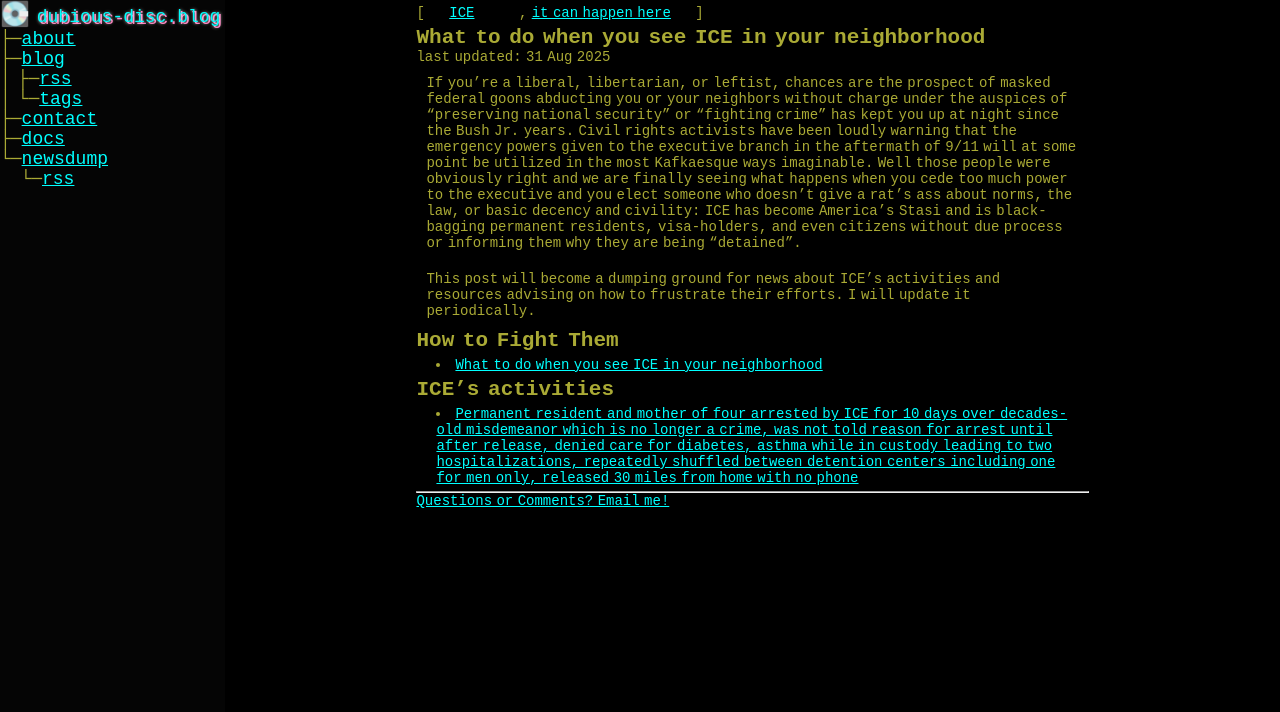
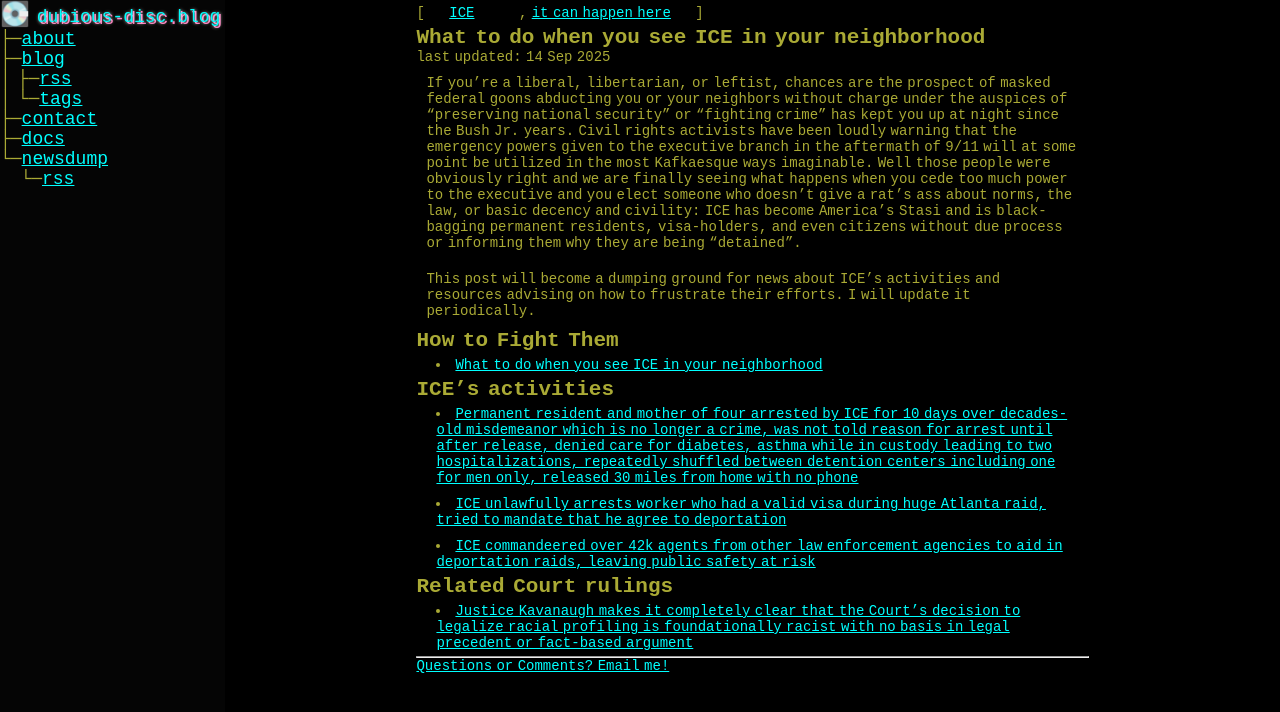
Before and after one commit to paranoid-porygon/paranoid-porygon.github.io, a Jekyll site: the page built from _posts/published/2025-08-31-ICE-in-your-hood.md, in a window 1280 px wide. Shown: the top 712 px of the page. Built offline with Jekyll 4.4.1, drawn with Linux system fonts in a browser that asks for light colours; a file with an impossible date is left out.

Commit message:
blog post updates and newsdump

```diff
--- a/_posts/published/2025-08-31-ICE-in-your-hood.md
+++ b/_posts/published/2025-08-31-ICE-in-your-hood.md
@@ -1,7 +1,7 @@
 ---
 layout: post
 title:  "What to do when you see ICE in your neighborhood"
-date: 2025-08-31
+date: 2025-09-14
 tags: [ICE, it can happen here]
 published: true
 ---
@@ -19,3 +19,10 @@ This post will become a dumping ground for news about ICE's activities and resou
 ## ICE's activities
 
 * [Permanent resident and mother of four arrested by ICE for 10 days over decades-old misdemeanor which is no longer a crime, was not told reason for arrest until after release, denied care for diabetes, asthma while in custody leading to two hospitalizations, repeatedly shuffled between detention centers including one for men only, released 30 miles from home with no phone](https://www.masslive.com/news/2025/08/mass-mom-detained-by-ice-for-10-days-over-decades-old-minor-marijuana-charge.html)
+* [ICE unlawfully arrests worker who had a valid visa during huge Atlanta raid, tried to mandate that he agree to deportation](https://www.theguardian.com/us-news/2025/sep/10/hyundai-factory-ice-raid-legal-visa)
+* [ICE commandeered over 42k agents from other law enforcement agencies to aid in deportation raids, leaving public safety at risk](https://bsky.app/profile/davidjbier.bsky.social/post/3lxzx7rkdk22l)
+
+
+## Related Court rulings
+
+* [Justice Kavanaugh makes it completely clear that the Court's decision to legalize racial profiling is foundationally racist with no basis in legal precedent or fact-based argument](https://www.publicnotice.co/p/kavanaugh-ice-racial-profiling)
```
Also changed, not shown: _posts/newsdump/2025-09-13-newsdump-20250913.md (added, +64 -0 lines), _posts/published/2025-09-13-online-radicalization.md (+2 -1 lines).
